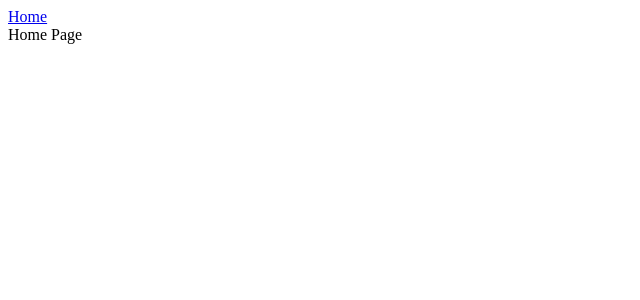
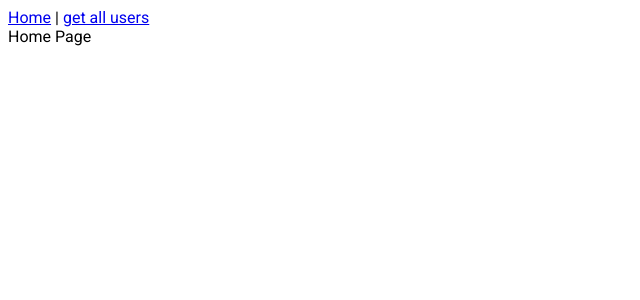
Before and after one commit to KavehKarami/vue2-prac, a Vue app: page / in a window 1280 px wide. Shown: the top 300 px of the page, without its empty margins (0-640 px from the left). Built offline with nearby package versions, Linux system fonts and the light colour scheme.

Commit message:
show all users

```diff
--- a/src/App.vue
+++ b/src/App.vue
@@ -1,9 +1,23 @@
 <template>
   <div id="app">
-    <div id="nav"><router-link to="/">Home</router-link></div>
-
+    <Navbar />
     <router-view />
   </div>
 </template>
 
-<style lang="scss"></style>
+<script>
+import Navbar from "@/components/Navbar.vue";
+
+export default {
+  components: {
+    Navbar,
+  },
+};
+</script>
+
+<style lang="scss">
+@import url("https://fonts.googleapis.com/css2?family=Roboto:wght@100;300;400;500;700&display=swap");
+* {
+  font-family: "Roboto", sans-serif;
+}
+</style>
--- /dev/null
+++ b/src/components/Navbar.vue
@@ -0,0 +1,12 @@
+<template>
+  <div id="nav">
+    <router-link :to="{ name: 'home' }">Home</router-link> |
+    <router-link :to="{ name: 'users' }">get all users</router-link>
+  </div>
+</template>
+
+<script>
+export default {};
+</script>
+
+<style lang="scss" scoped></style>
--- /dev/null
+++ b/src/components/User.vue
@@ -0,0 +1,29 @@
+<template>
+  <div>
+    <div v-for="(card, index) in cards" :key="index" class="card">
+      <h4>Name: {{ card.name }}</h4>
+      <h5>Username: {{ card.username }}</h5>
+      <a href="/">See More</a>
+    </div>
+  </div>
+</template>
+
+<script>
+export default {
+  props: {
+    cards: Array,
+  },
+};
+</script>
+
+<style lang="scss" scoped>
+.card {
+  border: 1px solid #000;
+  padding: 5px;
+  margin: 5px 0;
+
+  h4 {
+    margin-top: 0;
+  }
+}
+</style>
--- a/src/router/index.js
+++ b/src/router/index.js
@@ -1,14 +1,20 @@
 import Vue from "vue";
 import VueRouter from "vue-router";
 import Home from "../views/Home.vue";
+import Users from "../views/Users.vue";
 
 Vue.use(VueRouter);
 
 const routes = [
   {
     path: "/",
-    name: "Home",
+    name: "home",
     component: Home,
+  },
+  {
+    path: "/users",
+    name: "users",
+    component: Users,
   },
 ];
 
--- /dev/null
+++ b/src/services/api.js
@@ -0,0 +1,11 @@
+import axios from "axios";
+
+const newAxios = axios.create({
+  baseURL: "https://jsonplaceholder.typicode.com",
+});
+
+export default {
+  async getUsers() {
+    return await newAxios.get("/users");
+  },
+};
--- /dev/null
+++ b/src/views/Users.vue
@@ -0,0 +1,25 @@
+<template>
+  <div>
+    <div>Get All Users</div>
+    <User :cards="cards" :border-color="borderColor" />
+  </div>
+</template>
+
+<script>
+import api from "../services/api";
+import User from "@/components/User.vue";
+
+export default {
+  components: {
+    User,
+  },
+  data: () => ({
+    cards: [],
+    borderColor: "#000",
+  }),
+  async mounted() {
+    const { data: cards } = await api.getUsers();
+    this.cards = cards;
+  },
+};
+</script>
```
